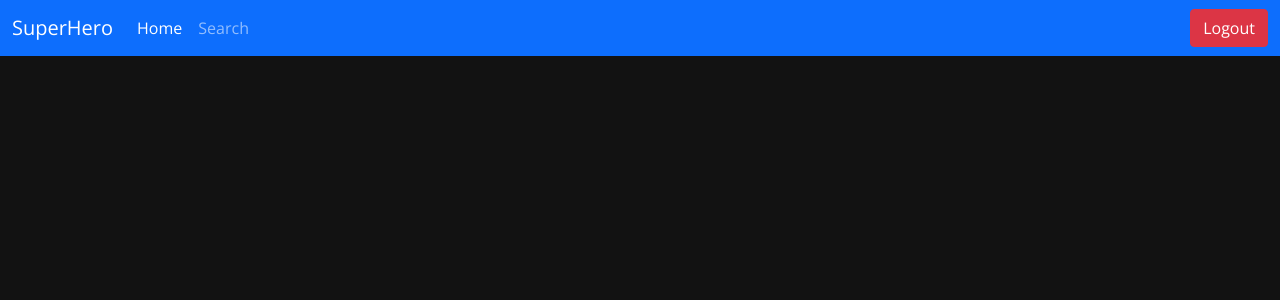
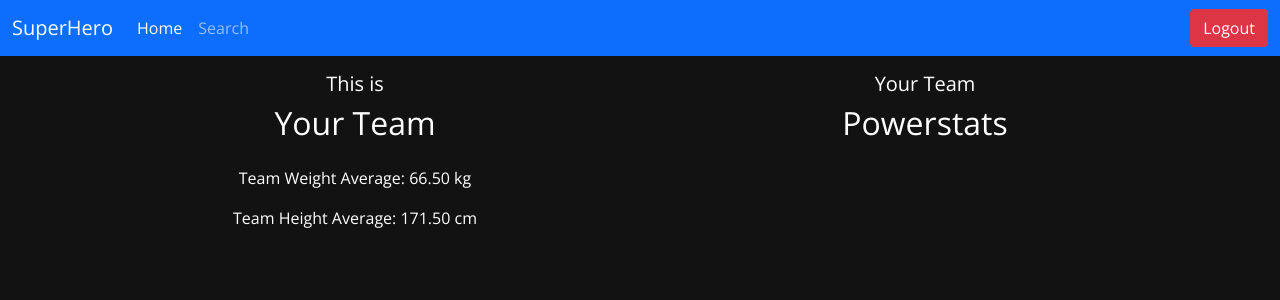
Before and after one commit to ammazzagattiagustin/Challenge-Alkemy, a React (Create React App) app: page /home in a window 1280 px wide. Shown: the top 300 px of the page. Built offline with nearby package versions, Linux system fonts and the light colour scheme.

Commit message:
modificación 7

```diff
--- a/src/components/chart/chart.jsx
+++ b/src/components/chart/chart.jsx
@@ -41,8 +41,6 @@ export default function Chart({ heroe }) {
     },
   ];
 
-  console.log(data)
-
   return (
     <RadarChart
       cx={150} //150
--- a/src/components/home/home.jsx
+++ b/src/components/home/home.jsx
@@ -1,19 +1,35 @@
 import "./home.scss"
-import { addHero } from "../../redux/actions/actions"
+import Chart from "../chart/chart";
+import { Link } from "react-router-dom";
 import { useDispatch, useSelector } from "react-redux";
-import { Search } from "../search/search"
 
 const Home = () => {
-
-    const products = useSelector((state) => state.hero.products);
+    const cart = useSelector((state) => state);
+    console.log(cart);
     const dispatch = useDispatch();
 
     return (
-        /*         <div className="container text-center text-white mt-4">
+        /*<div className="container text-center text-white mt-4">
         <p className="mainText">You still haven`t a team, start searching and adding a HERO.</p>
         </div> */
-        <div>
-            {products.map((heroe, pos) => (
+        <div className="container">
+            <div className="row text-white text-center">
+                <div className="col-12 col-md-6">
+                    <h5>This is</h5>
+                    <h2>Your Team</h2>
+                    <div className="mt-4">
+                        <p>Team Weight Average: 66.50 kg</p>
+                        <p>Team Height Average: 171.50 cm</p>
+                    </div>
+                </div>
+                <div className="col-12 col-md-6">
+                    <h5>Your Team</h5>
+                    <h2>Powerstats</h2>
+                </div>
+            </div>
+            <div className="row">
+                <div className="col-12 mb-5">
+                    {cart.map((heroe, pos) => (
                         <div className="col mt-5" key={pos}>
                             <div className="flip-card">
                                 <div className="flip-card-inner">
@@ -25,11 +41,38 @@ const Home = () => {
                                         />
                                         <p className="cardTitle">{heroe.name}</p>
                                     </div>
+
+                                    <div className="flip-card-back">
+                                        <div>
+                                            {heroe.biography.alignment === "good" ?
+                                                <button className="alignmentHero btn btn-success btn-sm mt-1 mb-2">Hero</button>
+                                                :
+                                                <button className="alignmentHero btn btn-danger btn-sm mt-1 mb-2">Villain</button>
+                                            }
+                                        </div>
+                                        <div>
+                                            <Chart heroe={heroe} />
+                                        </div>
+                                        <div className="cardButton">
+                                            <div>
+                                                <Link to={`/character/${heroe.id}`}>
+                                                    <button type="button" className="btn btn-dark">
+                                                        Details
+                                            </button>
+                                                </Link>
+                                            </div>
+                                            <div>
+                                                <button type="button" className="btn btn-dark">Delete</button>
+                                            </div>
+                                        </div>
+                                    </div>
                                 </div>
                             </div>
                         </div>
                     ))}
                 </div>
+            </div>
+        </div>
     )
 }
 
--- a/src/components/search/search.jsx
+++ b/src/components/search/search.jsx
@@ -4,12 +4,12 @@ import { useState } from "react";
 import Chart from "../chart/chart";
 import axios from "axios";
 
-import { addHero } from "../../redux/actions/actions"
 import { useDispatch, useSelector } from "react-redux";
 
-export const Search = ({ heroe, addHero }) => {
+export const Search = ({ heroe }) => {
 
-  const products = useSelector((state) => state.hero.products);
+  const cart = useSelector((state) => state);
+  console.log(cart);
   const dispatch = useDispatch();
 
   const [searchHero, setSearchHero] = useState("");
@@ -22,7 +22,6 @@ export const Search = ({ heroe, addHero }) => {
       /* dispatch(addHero(data.results)) */
     });
   };
-  console.log("Products :", products);
 
   return (
     <div className="searchColor text-center">
@@ -89,7 +88,7 @@ export const Search = ({ heroe, addHero }) => {
                       </Link>
                     </div>
                     <div>
-                      <button onClick={() => dispatch({ type: "ADD_HERO", payload: heroe })} className="btn btn-dark">
+                      <button onClick={() => dispatch({ type: "ADD", payload: heroe })} className="btn btn-dark">
                         Add hero
                       </button>
                     </div>
--- a/src/index.js
+++ b/src/index.js
@@ -4,7 +4,10 @@ import App from "./App.jsx";
 
 // Redux
 import { Provider } from "react-redux";
-import store from "./redux/store";
+import { createStore } from "redux";
+
+import Reducer from "../src/redux/reducers/reducers";
+const store = createStore(Reducer);
 
 ReactDOM.render(
   <React.StrictMode>
--- a/src/redux/action-types/action-types.js
+++ b/src/redux/action-types/action-types.js
@@ -1,3 +1,4 @@
-export const ActionTypes = {
+/* export const ActionTypes = {
   ADD_HERO: "ADD_HERO",
 };
+ */
--- a/src/redux/actions/actions.js
+++ b/src/redux/actions/actions.js
@@ -1,4 +1,4 @@
-import { ActionTypes } from "../action-types/action-types"; // El signo * significa que estoy importando todo el contenido de action-types, ya que no lo estamos guardando en una constante.
+/* import { ActionTypes } from "../action-types/action-types"; // El signo * significa que estoy importando todo el contenido de action-types, ya que no lo estamos guardando en una constante.
 
 export const addHero = (products) => {
   return {
@@ -6,3 +6,4 @@ export const addHero = (products) => {
     payload: products,
   };
 };
+ */
--- a/src/redux/reducers/reducers.js
+++ b/src/redux/reducers/reducers.js
@@ -1,5 +1,17 @@
-import { ActionTypes } from "../action-types/action-types"; // El signo * significa que estoy importando todo el contenido de action-types, ya que no lo estamos guardando en una constante.
+const Reducer = (cart = [], action) => {
+  if (action.type === "ADD") {
+    let tempcart = cart.filter((item) => item.id === action.payload.id);
+    if (tempcart < 1) {
+      return [...cart, action.payload];
+    } else {
+      return cart;
+    }
+  }
+  return cart;
+};
+export default Reducer;
 
+/* import { ActionTypes } from "../action-types/action-types";
 const initialState = {
   products: [],
 };
@@ -15,10 +27,11 @@ const heroReducer = (state = initialState, { type, payload }) => {
       } else {
         return state;
       }
-    /* return { ...state, products: payload }; */
+
     default:
       return state;
   }
 };
 
 export default heroReducer;
+ */
--- a/src/redux/reducers/rootReducer.js
+++ b/src/redux/reducers/rootReducer.js
@@ -1,4 +1,4 @@
-import { combineReducers } from "redux";
+/* import { combineReducers } from "redux";
 import heroReducer from "./reducers";
 
 const rootReducer = combineReducers({
@@ -6,3 +6,4 @@ const rootReducer = combineReducers({
 });
 
 export default rootReducer;
+ */
--- a/src/redux/store.js
+++ b/src/redux/store.js
@@ -1,7 +1,8 @@
-import { createStore } from "redux";
+/* import { createStore } from "redux";
 import { composeWithDevTools } from "redux-devtools-extension";
 import rootReducer from "./reducers/rootReducer";
 
 const store = createStore(rootReducer, composeWithDevTools());
 
 export default store;
+ */
```
Lines whose indentation alone changed are shown as unchanged.
